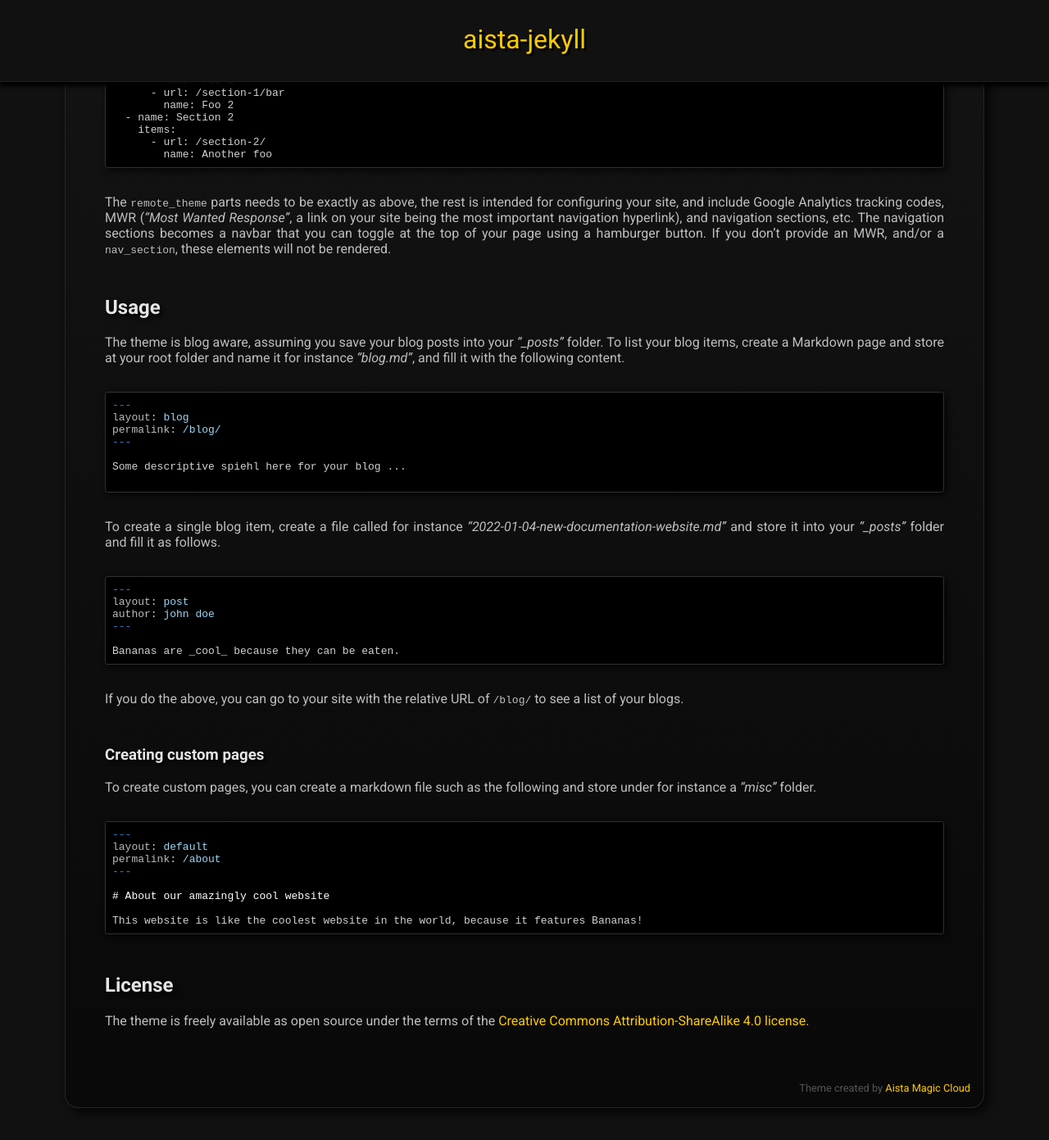
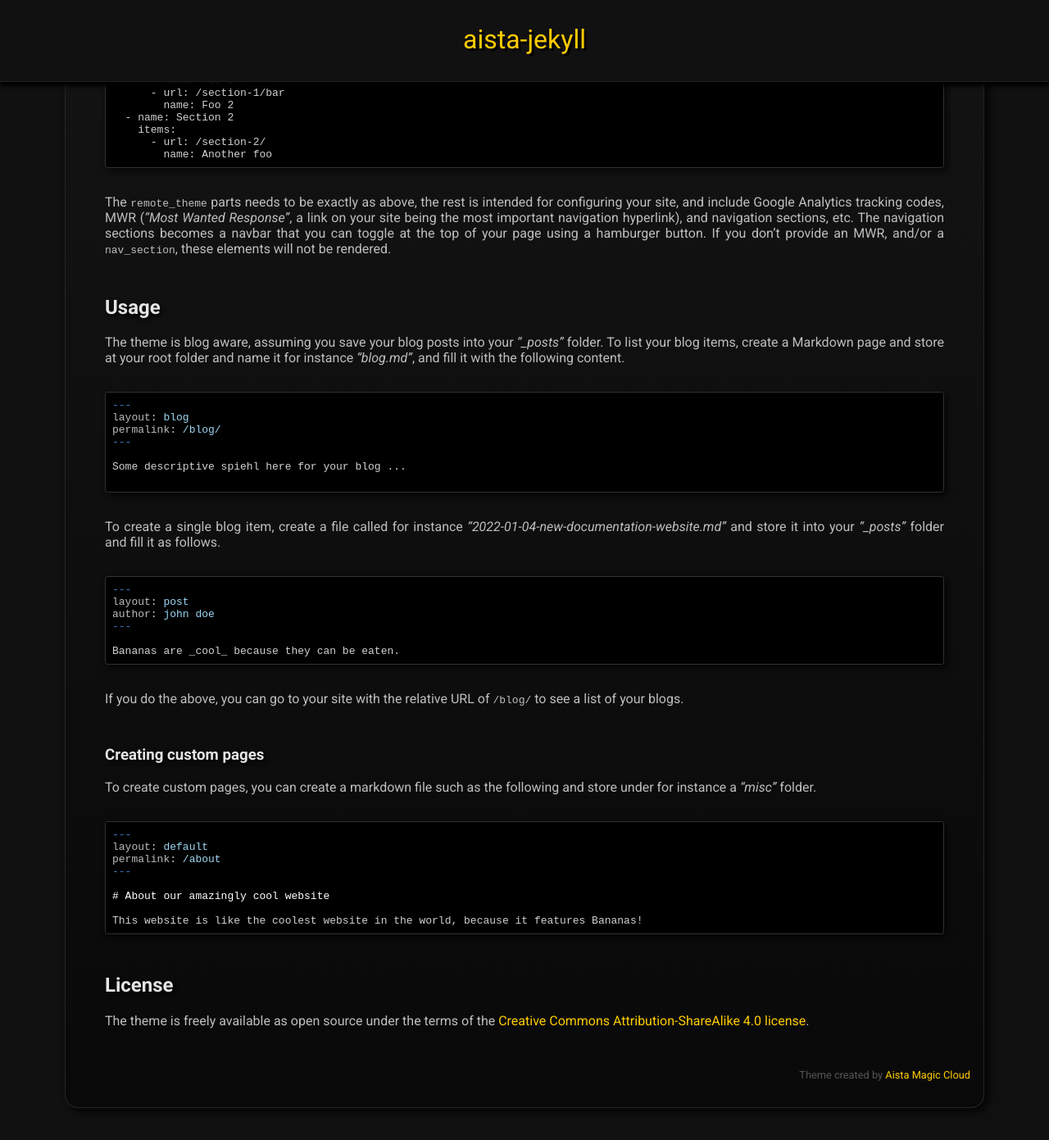
Before and after one commit to polterguy/aista-jekyll, a Jekyll site: the page built from README.md, in a window 1280 px wide and 1400 px high, scrolled down 1620 px. Shown: the top 1391 px of the window at 82% size. Built offline with Jekyll 4.4.1, drawn with Linux system fonts in a browser that asks for light colours; our own code applies the rules of GitHub Pages for plain Markdown files.

Commit message:
Update style.css

```diff
--- a/assets/style.css
+++ b/assets/style.css
@@ -241,7 +241,7 @@ h1 {
   text-align: center;
   color: #555;
   margin-top: 2rem;
-  margin-bottom: 1rem;
+  margin-bottom: 0;
   position: absolute;
   bottom: 1rem;
   right: 1rem;
@@ -252,7 +252,7 @@ h1 {
   text-align: center;
   color: #555;
   margin-top: 2rem;
-  margin-bottom: 0;
+  margin-bottom: 1rem;
   position: absolute;
   bottom: 1rem;
   right: 1rem;
```
